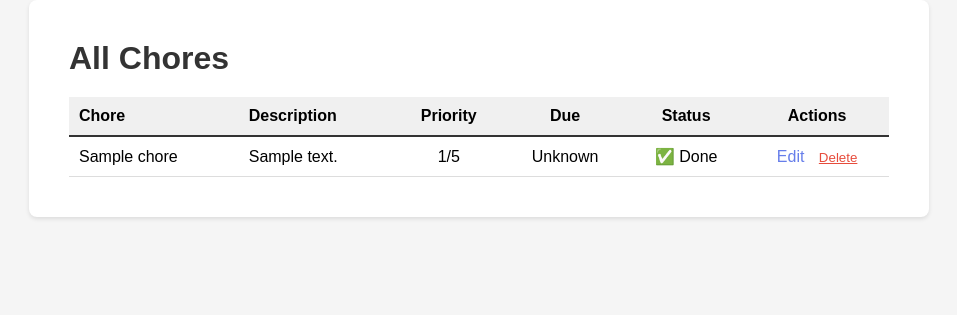
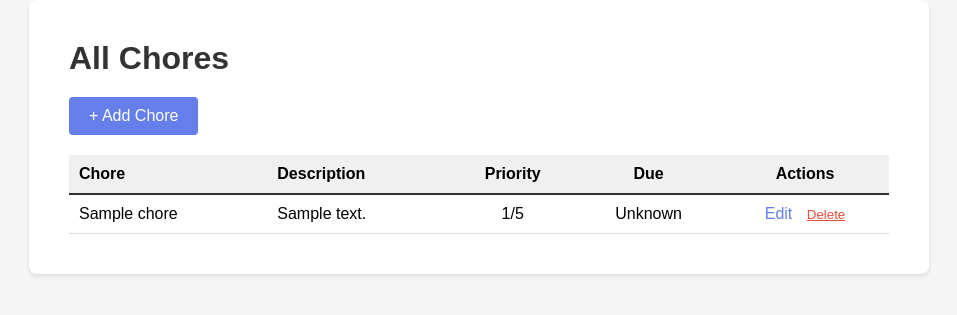
Before and after one commit to ThomasSchindler897/chore-assistant, a Flask app: page /chores in a window 1280 px wide. Shown: the part 46-361 px from the top of the page, without its empty margins (161-1118 px from the left). Run offline with Flask 3, Linux system fonts and the light colour scheme; tables that the repository leaves empty hold one stand-in row (values such as "Sample post"); parts of the project's set-up code (start-up, migrations or seed data) failed here and were passed over.

Commit message:
Update chores and stats templates with final formatting

```diff
--- a/templates/chores.html
+++ b/templates/chores.html
@@ -4,6 +4,8 @@
 
 {% block content %}
     <h1>All Chores</h1>
+
+    <a href="/add" style="display: inline-block; background-color: #667eea; color: white; padding: 10px 20px; border-radius: 4px; text-decoration: none; margin-bottom: 20px;">+ Add Chore</a>
 
     {% if chores %}
         <table style="width: 100%; border-collapse: collapse;">
@@ -12,7 +14,6 @@
                 <th style="padding: 10px; text-align: left;">Description</th>
                 <th style="padding: 10px; text-align: center;">Priority</th>
                 <th style="padding: 10px; text-align: center;">Due</th>
-                <th style="padding: 10px; text-align: center;">Status</th>
                 <th style="padding: 10px; text-align: center;">Actions</th>
             </tr>
             {% for chore in chores %}
@@ -21,13 +22,6 @@
                     <td style="padding: 10px;">{{ chore.description }}</td>
                     <td style="padding: 10px; text-align: center;">{{ chore.priority }}/5</td>
                     <td style="padding: 10px; text-align: center;">{{ chore.get_next_due_date() }}</td>
-                    <td style="padding: 10px; text-align: center;">
-                        {% if chore.completed %}
-                            ✅ Done
-                        {% else %}
-                            ⬜ Pending
-                        {% endif %}
-                    </td>
                     <td style="padding: 10px; text-align: center;">
                         <a href="/edit/{{ chore.id }}" style="color: #667eea; text-decoration: none; margin-right: 10px;">Edit</a>
                         <form method="POST" action="/delete/{{ chore.id }}" style="display: inline;">
@@ -38,6 +32,6 @@
             {% endfor %}
         </table>
     {% else %}
-        <p>No chores yet! Add some to get started.</p>
+        <p>No chores yet! <a href="/add" style="color: #667eea;">Add one now →</a></p>
     {% endif %}
 {% endblock %}
```
